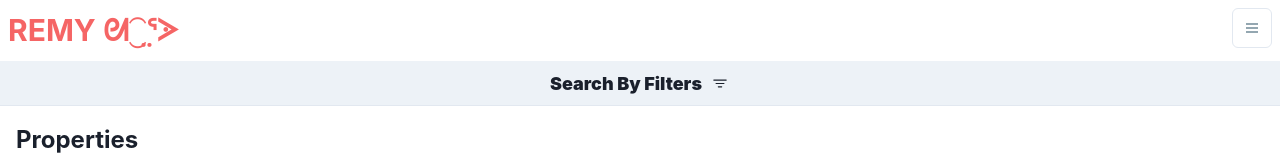
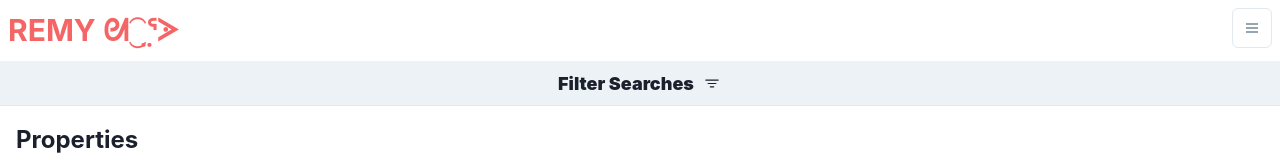
Before and after one commit to RemyCapstone/capstone, a Next.js app: page /search in a window 1280 px wide. Shown: the top 160 px of the page. Built offline with nearby package versions, Linux system fonts and the light colour scheme.

Commit message:
Update search.js

```diff
--- a/pages/search.js
+++ b/pages/search.js
@@ -15,7 +15,7 @@ const SearchPage = ({properties}) => {
     return (
         <Box>
             <Flex  onClick={() => setSearchFilters(!searchFilters)} cursor='pointer' bg='gray.100' borderBottom='1px' borderColor='gray.200' p='2' fontWeight='black' fontSize='lg' justifyContent='center' alignItems='center'>
-                <Text>Search By Filters</Text>
+                <Text>Filter Searches</Text>
                 <Icon paddingLeft='2' w='7' as={BsFilter} />
             </Flex>
             {searchFilters && <SearchFilters />}
```
